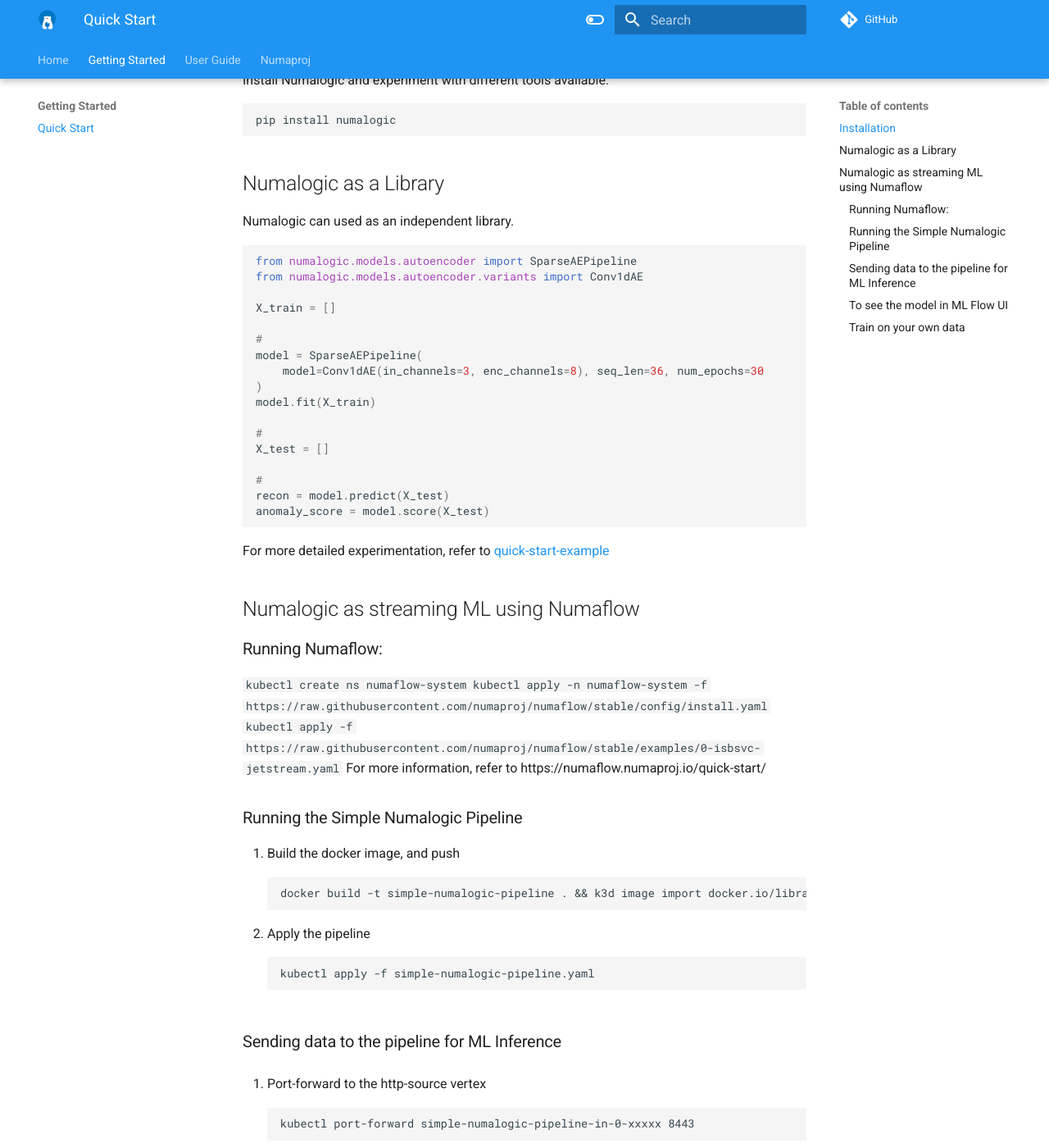
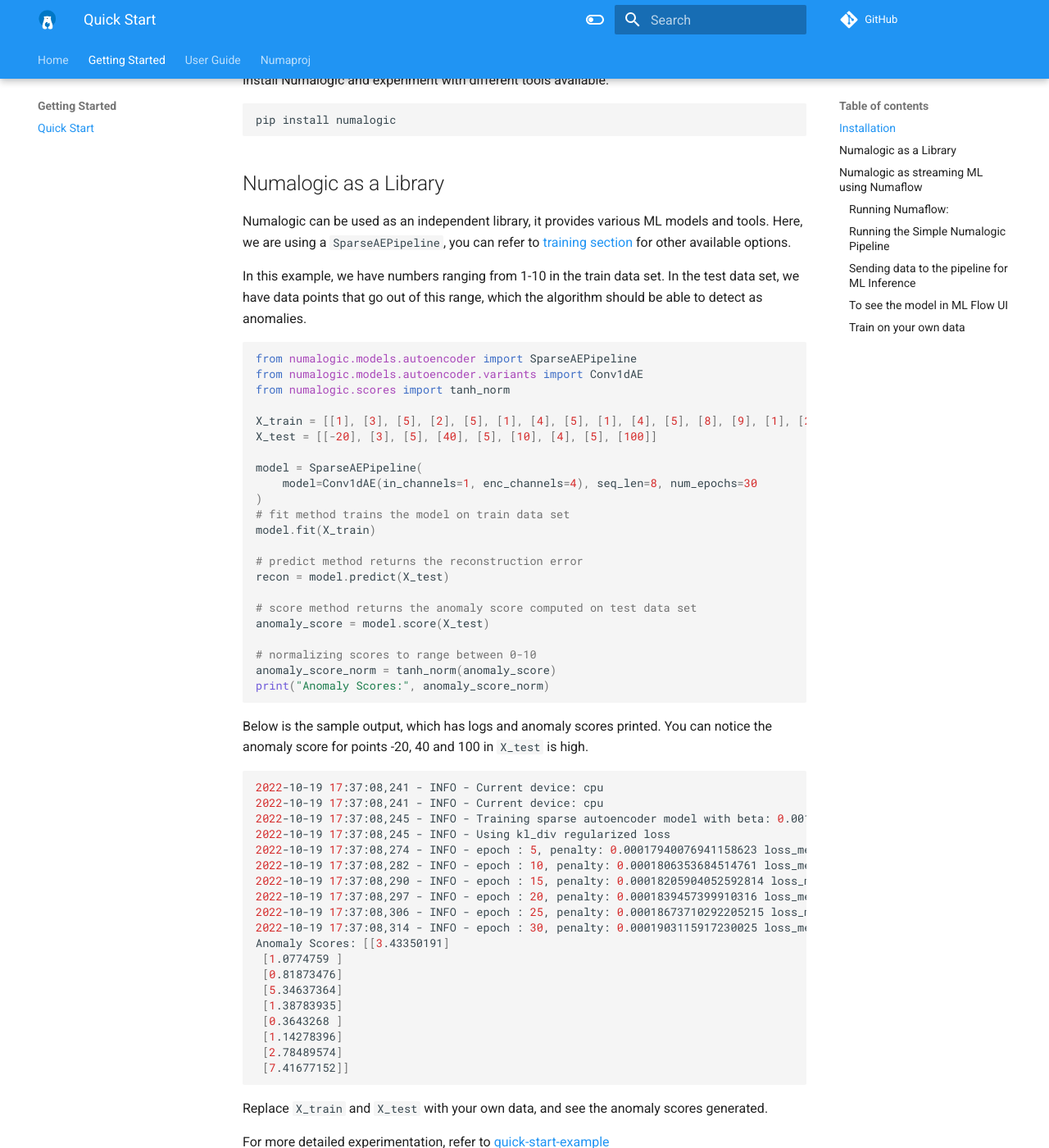
Before and after one commit to numaproj/numalogic, an MkDocs documentation site: the page built from docs/quick-start.md, in a window 1280 px wide and 1400 px high, scrolled down 194 px. Shown: the whole window at 82% size. Built offline with MkDocs 1.6.1 and Material for MkDocs 9.7.7, drawn with Linux system fonts in a browser that asks for light colours; comment, search, counter and statistics services are not loaded.

Commit message:
docs: quickstart example
Signed-off-by: nkoppisetty <nandita.iitkgp@gmail.com>

````diff
--- a/docs/quick-start.md
+++ b/docs/quick-start.md
@@ -10,28 +10,59 @@
 
 ## Numalogic as a Library
 
-Numalogic can used as an independent library.
+Numalogic can be used as an independent library, it provides various ML models and tools. Here, we are using a `SparseAEPipeline`, you can refer to [training section](autoencoders.md) for other available options.
+
+In this example, we have numbers ranging from 1-10 in the train data set. In the test data set, we have data points that go out of this range, which the algorithm should be able to detect as anomalies.
 
 ```python
 from numalogic.models.autoencoder import SparseAEPipeline
 from numalogic.models.autoencoder.variants import Conv1dAE
+from numalogic.scores import tanh_norm
 
-X_train = []
+X_train = [[1], [3], [5], [2], [5], [1], [4], [5], [1], [4], [5], [8], [9], [1], [2], [4], [5], [1], [3]]
+X_test = [[-20], [3], [5], [40], [5], [10], [4], [5], [100]]
 
-#
 model = SparseAEPipeline(
-    model=Conv1dAE(in_channels=3, enc_channels=8), seq_len=36, num_epochs=30
+    model=Conv1dAE(in_channels=1, enc_channels=4), seq_len=8, num_epochs=30
 )
+# fit method trains the model on train data set
 model.fit(X_train)
 
-#
-X_test = []
+# predict method returns the reconstruction error
+recon = model.predict(X_test)
 
-#
-recon = model.predict(X_test)
+# score method returns the anomaly score computed on test data set
 anomaly_score = model.score(X_test)
 
+# normalizing scores to range between 0-10
+anomaly_score_norm = tanh_norm(anomaly_score)
+print("Anomaly Scores:", anomaly_score_norm)
 ```
+
+Below is the sample output, which has logs and anomaly scores printed. You can notice the anomaly score for points -20, 40 and 100 in `X_test` is high.
+```shell
+2022-10-19 17:37:08,241 - INFO - Current device: cpu
+2022-10-19 17:37:08,241 - INFO - Current device: cpu
+2022-10-19 17:37:08,245 - INFO - Training sparse autoencoder model with beta: 0.001, and rho: 0.05
+2022-10-19 17:37:08,245 - INFO - Using kl_div regularized loss
+2022-10-19 17:37:08,274 - INFO - epoch : 5, penalty: 0.00017940076941158623 loss_mean : 1.6290421
+2022-10-19 17:37:08,282 - INFO - epoch : 10, penalty: 0.0001806353684514761 loss_mean : 1.5867264
+2022-10-19 17:37:08,290 - INFO - epoch : 15, penalty: 0.00018205904052592814 loss_mean : 1.5468330
+2022-10-19 17:37:08,297 - INFO - epoch : 20, penalty: 0.0001839457399910316 loss_mean : 1.5095336
+2022-10-19 17:37:08,306 - INFO - epoch : 25, penalty: 0.00018673710292205215 loss_mean : 1.4750170
+2022-10-19 17:37:08,314 - INFO - epoch : 30, penalty: 0.0001903115917230025 loss_mean : 1.4423900
+Anomaly Scores: [[3.43350191]
+ [1.0774759 ]
+ [0.81873476]
+ [5.34637364]
+ [1.38783935]
+ [0.3643268 ]
+ [1.14278396]
+ [2.78489574]
+ [7.41677152]]
+```
+
+Replace `X_train` and `X_test` with your own data, and see the anomaly scores generated.
 
 For more detailed experimentation, refer to [quick-start-example](https://github.com/numaproj/numalogic/blob/main/examples/quick-start.ipynb)
 
--- a/mkdocs.yml
+++ b/mkdocs.yml
@@ -39,6 +39,7 @@
   - Getting Started:
       - quick-start.md
   - User Guide:
+      - data-generator.md
       - Core Concepts:
           - Training:
               - autoencoders.md
@@ -47,7 +48,6 @@
           - Addons:
               - pre-processing.md
               - post-processing.md
-      - data-generator.md
       - Model Registry:
           - ml-flow.md
   - Numaproj: https://numaproj.io
````
Also changed, not shown: docs/autoencoders.md (+14 -0 lines), docs/forecasting.md (+0 -1 lines).
